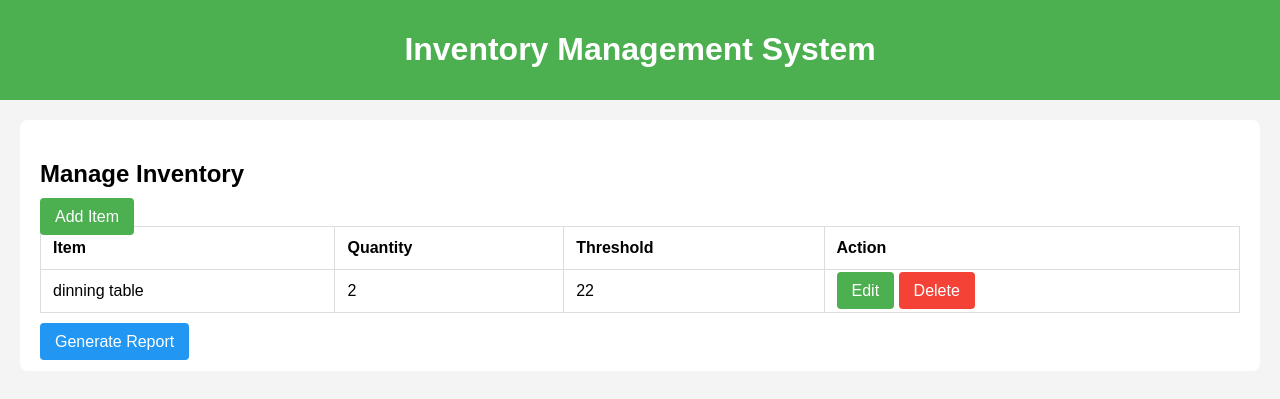
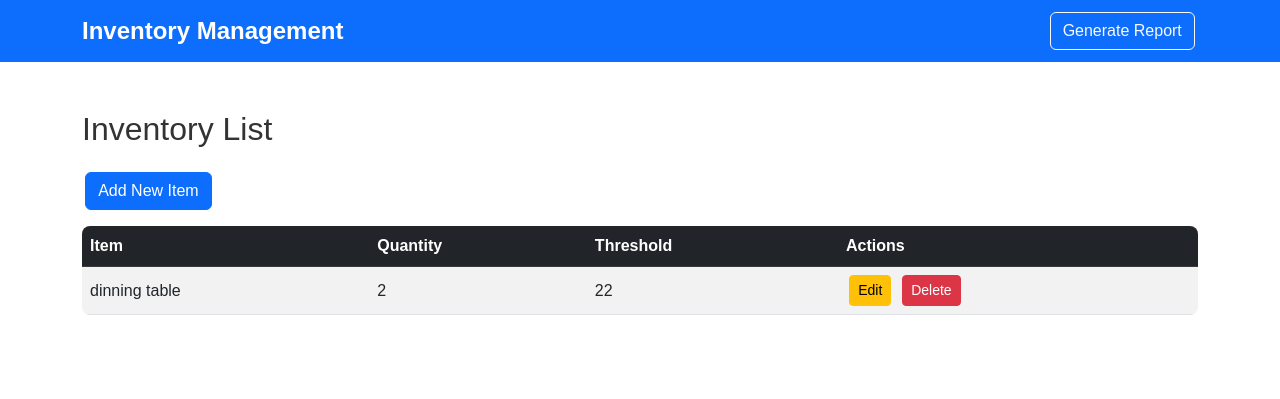
Before and after one commit to Princy476/Inventory_Management, a Flask app: page / in a window 1280 px wide. Shown: the top 399 px of the page. Run offline with Flask 3, Linux system fonts and the light colour scheme; data comes from the database, SQL or seed files in the repository; both versions use the stored data as it was after the commit; some libraries are stand-ins or nearby versions.

Commit message:
update database oprtaion with UI and email service

```diff
--- a/app/database.py
+++ b/app/database.py
@@ -2,14 +2,13 @@ import sqlite3
 
 # Function to connect to the database
 def get_db_connection():
-    conn = sqlite3.connect('inventory.db')  # Creates 'inventory.db' in the current folder if not present
-    conn.row_factory = sqlite3.Row  # This will return rows as dictionaries
+    conn = sqlite3.connect('inventory.db')
+    conn.row_factory = sqlite3.Row
     return conn
 
 # Function to initialize the database
 def initialize_db():
     conn = get_db_connection()
-    # Create table if it doesn't exist
     conn.execute('''
         CREATE TABLE IF NOT EXISTS inventory (
             id INTEGER PRIMARY KEY AUTOINCREMENT,
@@ -34,9 +33,12 @@ def add_item(item_name, quantity, threshold):
     conn.commit()
     conn.close()
 
-def update_item(item_id, quantity, threshold):
-    # Update item logic
-    pass
+def update_item(item_id, item_name, quantity, threshold):
+    conn = get_db_connection()
+    conn.execute('UPDATE inventory SET item_name = ?, quantity = ?, threshold = ? WHERE id = ?',
+                 (item_name, quantity, threshold, item_id))
+    conn.commit()
+    conn.close()
 
 def delete_item(item_id):
     conn = get_db_connection()
--- a/app/routes.py
+++ b/app/routes.py
@@ -1,68 +1,82 @@
-from flask import Flask, render_template, request, redirect, url_for, flash  # Added flash for notifications
+from flask import Flask, render_template, request, redirect, url_for, flash
 from app.database import get_items, add_item, update_item, delete_item
 from app.email_notification import send_email_notification
 from app.scheduler import schedule_report
 
 app = Flask(__name__)
-app.secret_key = 'your_secret_key'  # Set a secret key for session management
+app.secret_key = 'your_secret_key'
 
 @app.route('/')
 def index():
-    items = get_items()  # Fetch items from the database
-    return render_template('inventory.html', items=items)  # Render inventory page with items
+    items = get_items()
+    return render_template('inventory.html', items=items)
 
 @app.route('/add-item', methods=['GET', 'POST'])
 def add_item_route():
     if request.method == 'POST':
-        item_name = request.form.get('item_name')  # Use get to avoid KeyError
-        quantity = request.form.get('item_quantity')  # Use get to avoid KeyError
-        item_description = request.form.get('item_description')  # Use get to avoid KeyError
+        item_name = request.form.get('item_name')
+        quantity = request.form.get('item_quantity')
+        threshold = request.form.get('item_threshold')
+        item_description = request.form.get('item_description')
 
-        # Input validation
-        if not item_name or not quantity or not item_description:
-            flash('All fields are required!', 'danger')  # Flash error if inputs are invalid
-            return redirect(url_for('add_item_route'))  # Redirect to add item page
+        # Input validation to ensure all fields are filled
+        if not item_name or not quantity or not threshold or not item_description:
+            flash('All fields are required!', 'danger')
+            return redirect(url_for('add_item_route'))
 
-        # Add item to the database
-        add_item(item_name, quantity, item_description)
-        flash('Item added successfully!', 'success')  # Flash success message
-        return redirect(url_for('index'))  # Redirect to index page
+        # Convert quantity and threshold to integers
+        try:
+            quantity = int(quantity)
+            threshold = int(threshold)
+        except ValueError:
+            flash('Quantity and Threshold must be numbers!', 'danger')
+            return redirect(url_for('add_item_route'))
 
-    return render_template('add_item.html')  # Render the add item form
+        add_item(item_name, quantity, threshold)  # Add item to the database
+        flash('Item added successfully!', 'success')
+        return redirect(url_for('index'))
+
+    return render_template('add_item.html')
 
 @app.route('/edit-item/<int:item_id>', methods=['GET', 'POST'])
 def edit_item_route(item_id):
     if request.method == 'POST':
-        item_name = request.form.get('item_name')  # Use get to avoid KeyError
-        quantity = request.form.get('item_quantity')  # Use get to avoid KeyError
-        item_description = request.form.get('item_description')  # Use get to avoid KeyError
+        item_name = request.form.get('item_name')
+        quantity = request.form.get('item_quantity')
+        threshold = request.form.get('item_threshold')
 
-        # Input validation
-        if not item_name or not quantity or not item_description:
-            flash('All fields are required!', 'danger')  # Flash error if inputs are invalid
-            return redirect(url_for('edit_item_route', item_id=item_id))  # Redirect to edit page
+        # Input validation to ensure all fields are filled
+        if not item_name or not quantity or not threshold:
+            flash('All fields are required!', 'danger')
+            return redirect(url_for('edit_item_route', item_id=item_id))
 
-        # Update item in the database
-        update_item(item_id, item_name, quantity, item_description)
-        flash('Item updated successfully!', 'success')  # Flash success message
-        return redirect(url_for('index'))  # Redirect to index page
+        # Convert quantity and threshold to integers
+        try:
+            quantity = int(quantity)
+            threshold = int(threshold)
+        except ValueError:
+            flash('Quantity and Threshold must be numbers!', 'danger')
+            return redirect(url_for('edit_item_route', item_id=item_id))
 
-    # If GET request, fetch the item to edit
-    item = get_item(item_id)  # Ensure you have a function to fetch an item by ID
-    return render_template('edit_item.html', item=item)  # Render the edit item form
+        update_item(item_id, item_name, quantity, threshold)  # Update item in the database
+        flash('Item updated successfully!', 'success')
+        return redirect(url_for('index'))
+
+    item = [item for item in get_items() if item['id'] == item_id][0]
+    return render_template('edit_item.html', item=item)
 
 @app.route('/delete-item/<int:item_id>')
 def delete_item_route(item_id):
-    delete_item(item_id)  # Delete the item with the given ID from the database
-    flash('Item deleted successfully!', 'success')  # Flash success message
-    return redirect(url_for('index'))  # Redirect back to index
+    delete_item(item_id)  # Delete item from the database
+    flash('Item deleted successfully!', 'success')
+    return redirect(url_for('index'))
 
 @app.route('/generate-report')
 def generate_report_route():
-    send_email_notification()  # Trigger report generation and email notification
-    flash('Report generated and email sent.', 'info')  # Inform user about the action
-    return redirect(url_for('index'))  # Redirect back to index
+    message = send_email_notification()  # Generate report and send email notification
+    flash(message, 'info')
+    return redirect(url_for('index'))
 
 if __name__ == '__main__':
-    schedule_report()  # Schedule any periodic tasks if needed
-    app.run(debug=True)  # Run the application in debug mode
+    schedule_report()  # Schedule report generation
+    app.run(debug=True)
--- a/app/static/css/styles.css
+++ b/app/static/css/styles.css
@@ -1,56 +1,35 @@
+/* styles.css */
+
 body {
-    font-family: Arial, sans-serif;
-    background-color: #f4f4f4;
-    margin: 0;
-    padding: 0;
+    font-family: 'Arial', sans-serif;
 }
 
-header {
-    background-color: #4CAF50;
-    color: white;
-    padding: 10px;
-    text-align: center;
-}
-
-.container {
-    margin: 20px;
-    padding: 20px;
-    background-color: white;
-    border-radius: 8px;
+.navbar-brand {
+    font-weight: bold;
+    font-size: 1.5rem;
 }
 
 h2 {
-    margin-bottom: 20px;
+    color: #333;
 }
 
-table {
-    width: 100%;
-    border-collapse: collapse;
-    margin-bottom: 20px;
+.table {
+    border-radius: 0.5rem;
+    overflow: hidden;
 }
 
-table th, table td {
-    padding: 12px;
-    border: 1px solid #ddd;
-    text-align: left;
+.table th, .table td {
+    vertical-align: middle;
 }
 
 .btn {
-    padding: 10px 15px;
-    background-color: #4CAF50;
-    color: white;
-    text-decoration: none;
-    border-radius: 4px;
+    margin: 0 0.2rem;
 }
 
-.btn:hover {
-    background-color: #45a049;
+.card {
+    box-shadow: 0px 4px 8px rgba(0, 0, 0, 0.1);
 }
 
-.btn.delete {
-    background-color: #f44336;
+.alert-dismissible {
+    margin-top: 1rem;
 }
-
-.btn.report {
-    background-color: #2196F3;
-}
--- a/app/templates/add_item.html
+++ b/app/templates/add_item.html
@@ -19,6 +19,10 @@
                 <input type="number" class="form-control" id="itemQuantity" name="item_quantity" required>
             </div>
             <div class="form-group">
+                <label for="itemThreshold">Threshold:</label> <!-- Added Threshold Input -->
+                <input type="number" class="form-control" id="itemThreshold" name="item_threshold" required>
+            </div>
+            <div class="form-group">
                 <label for="itemDescription">Description:</label>
                 <textarea class="form-control" id="itemDescription" name="item_description" rows="3"></textarea>
             </div>
--- a/app/templates/base.html
+++ b/app/templates/base.html
@@ -3,15 +3,35 @@
 <head>
     <meta charset="UTF-8">
     <meta name="viewport" content="width=device-width, initial-scale=1.0">
-    <title>Inventory Management</title>
+    <title>Inventory Management System</title>
+    <link rel="stylesheet" href="https://cdnjs.cloudflare.com/ajax/libs/bootstrap/5.3.0/css/bootstrap.min.css">
     <link rel="stylesheet" href="{{ url_for('static', filename='css/styles.css') }}">
 </head>
 <body>
-    <header>
-        <h1>Inventory Management System</h1>
-    </header>
-    <div class="container">
+    <nav class="navbar navbar-expand-lg navbar-dark bg-primary">
+        <div class="container">
+            <a class="navbar-brand" href="/">Inventory Management</a>
+            <div class="collapse navbar-collapse justify-content-end">
+                <a href="/generate-report" class="btn btn-outline-light">Generate Report</a>
+            </div>
+        </div>
+    </nav>
+
+    <div class="container my-5">
+        {% with messages = get_flashed_messages(with_categories=True) %}
+            {% if messages %}
+                <div class="alert alert-dismissible fade show" role="alert">
+                    {% for category, message in messages %}
+                        <div class="alert alert-{{ category }}">{{ message }}</div>
+                    {% endfor %}
+                    <button type="button" class="btn-close" data-bs-dismiss="alert" aria-label="Close"></button>
+                </div>
+            {% endif %}
+        {% endwith %}
+
         {% block content %}{% endblock %}
     </div>
+
+    <script src="https://cdnjs.cloudflare.com/ajax/libs/bootstrap/5.3.0/js/bootstrap.bundle.min.js"></script>
 </body>
 </html>
--- a/app/templates/inventory.html
+++ b/app/templates/inventory.html
@@ -1,16 +1,17 @@
 {% extends "base.html" %}
 
 {% block content %}
-<h2>Manage Inventory</h2>
-<a href="/add-item" class="btn">Add Item</a>
+<h2 class="mb-4">Inventory List</h2>
+<a href="{{ url_for('add_item_route') }}" class="btn btn-primary mb-3">Add New Item</a>
 
-<table>
-    <thead>
+<div class="table-responsive">
+    <table class="table table-striped table-hover">
+        <thead class="table-dark">
             <tr>
-            <th>Item</th>
-            <th>Quantity</th>
-            <th>Threshold</th>
-            <th>Action</th>
+                <th scope="col">Item</th>
+                <th scope="col">Quantity</th>
+                <th scope="col">Threshold</th>
+                <th scope="col">Actions</th>
             </tr>
         </thead>
         <tbody>
@@ -20,13 +21,12 @@
                 <td>{{ item.quantity }}</td>
                 <td>{{ item.threshold }}</td>
                 <td>
-                <a href="/edit-item/{{ item.id }}" class="btn">Edit</a>
-                <a href="/delete-item/{{ item.id }}" class="btn delete">Delete</a>
+                    <a href="{{ url_for('edit_item_route', item_id=item.id) }}" class="btn btn-warning btn-sm">Edit</a>
+                    <a href="{{ url_for('delete_item_route', item_id=item.id) }}" class="btn btn-danger btn-sm">Delete</a>
                 </td>
             </tr>
             {% endfor %}
         </tbody>
     </table>
-
-<a href="/generate-report" class="btn report">Generate Report</a>
+</div>
 {% endblock %}
--- a/run.py
+++ b/run.py
@@ -2,8 +2,5 @@ from app.routes import app
 from app.database import initialize_db
 
 if __name__ == '__main__':
-    # Initialize the database
     initialize_db()
-
-    # Run the Flask app
     app.run(debug=True)
```
Also changed, not shown: app/email_notification.py (+12 -6 lines), app/templates/edit_item.html (added, +21 -0 lines), app/__init__.py (added), inventory.db. Lines whose indentation alone changed are shown as unchanged.
